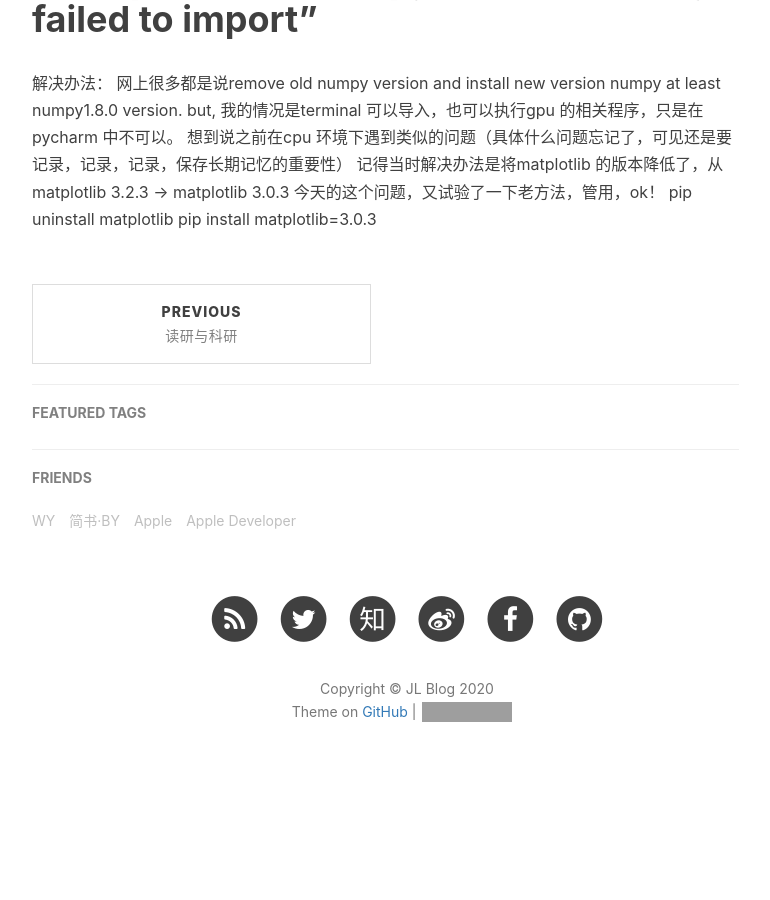
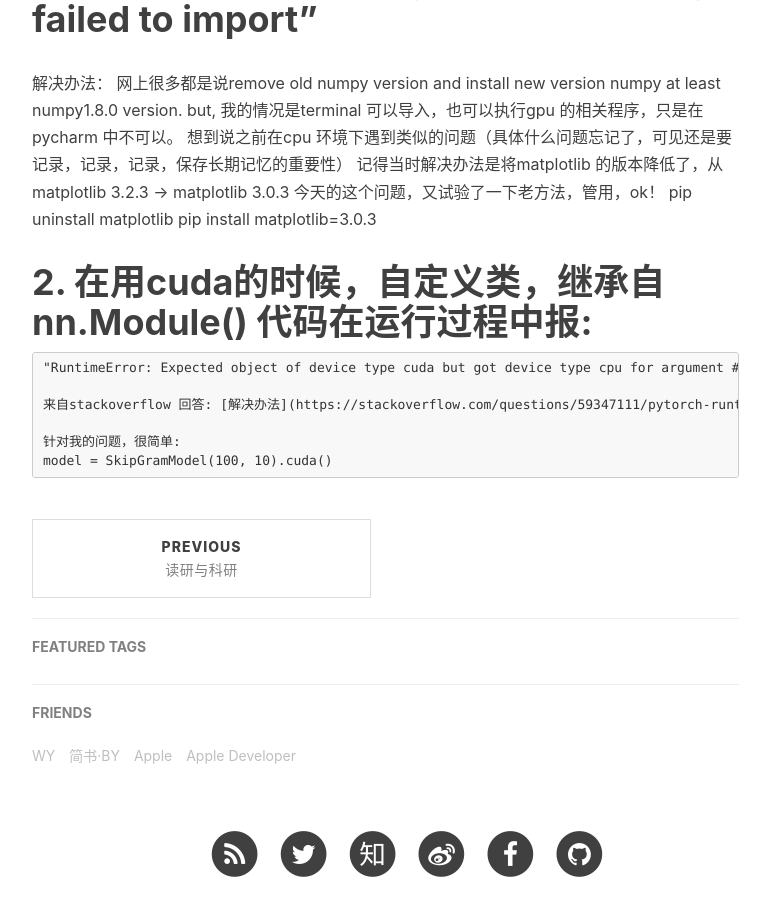
Before and after one commit to lvjiujin/lvjiujin.github.io, a Jekyll site: the page built from _posts/2020-7-10-pytorch常见问题的解决办法.md, in a window 1280 px wide and 900 px high, scrolled down 591 px. Shown: the whole window, without its empty margins (233-1003 px from the left). Built offline with Jekyll 4.4.1, drawn with Linux system fonts in a browser that asks for light colours; nearby versions of some CDN libraries; our own code applies the rules of GitHub Pages for plain Markdown files; comment, search, counter and statistics services are not loaded; before the commit the page ends 1407 px from its top, so only the background shows below that; grey boxes are pictures that could not be loaded.

Commit message:
Update 2020-7-10-pytorch常见问题的解决办法.md

```diff
--- a/_posts/2020-7-10-pytorch常见问题的解决办法.md
+++ b/_posts/2020-7-10-pytorch常见问题的解决办法.md
@@ -6,3 +6,10 @@
              今天的这个问题，又试验了一下老方法，管用，ok！
              pip uninstall matplotlib
              pip install matplotlib=3.0.3
+# 2. 在用cuda的时候，自定义类，继承自nn.Module() 代码在运行过程中报:
+	"RuntimeError: Expected object of device type cuda but got device type cpu for argument #1 'self' in call to _th_index_select"
+
+	来自stackoverflow 回答: [解决办法](https://stackoverflow.com/questions/59347111/pytorch-runtimeerror-expected-object-of-device-type-cuda-but-got-device-type-cp "标题")
+
+	针对我的问题，很简单:
+	model = SkipGramModel(100, 10).cuda()
```
